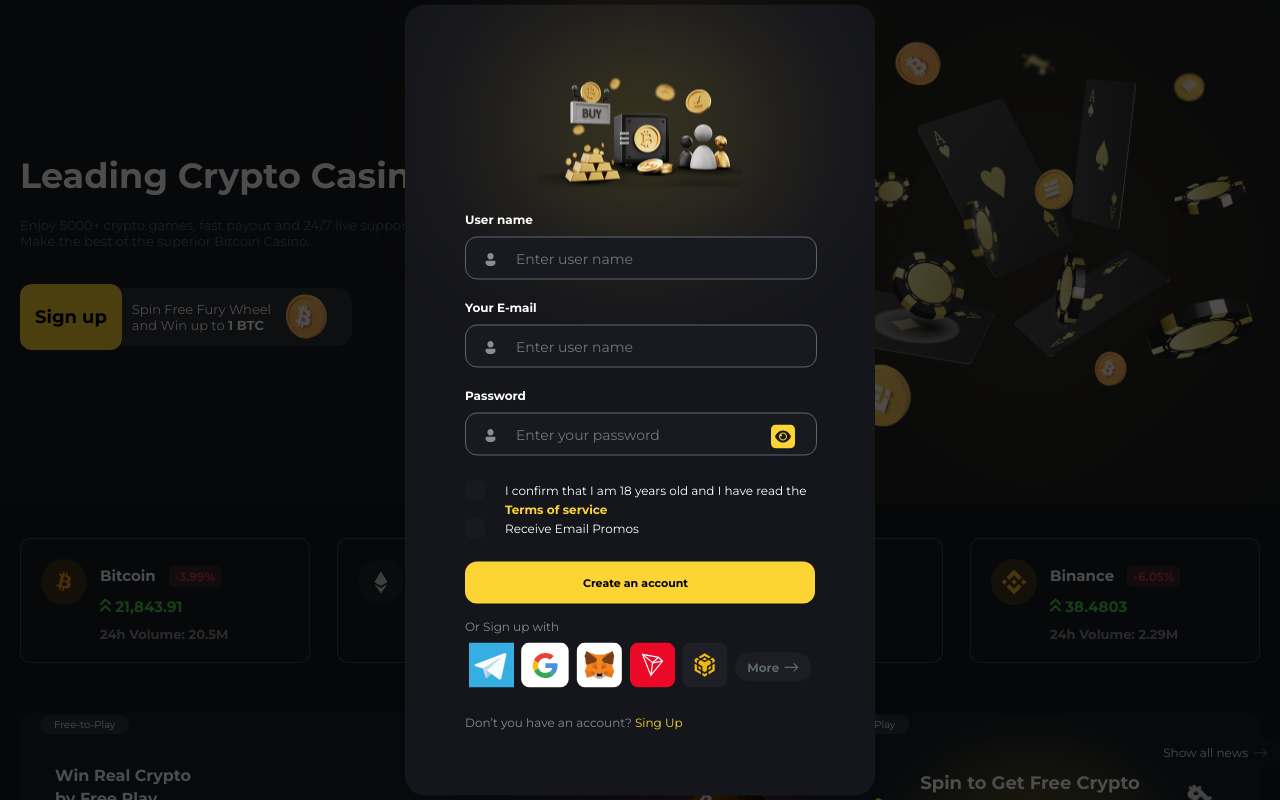
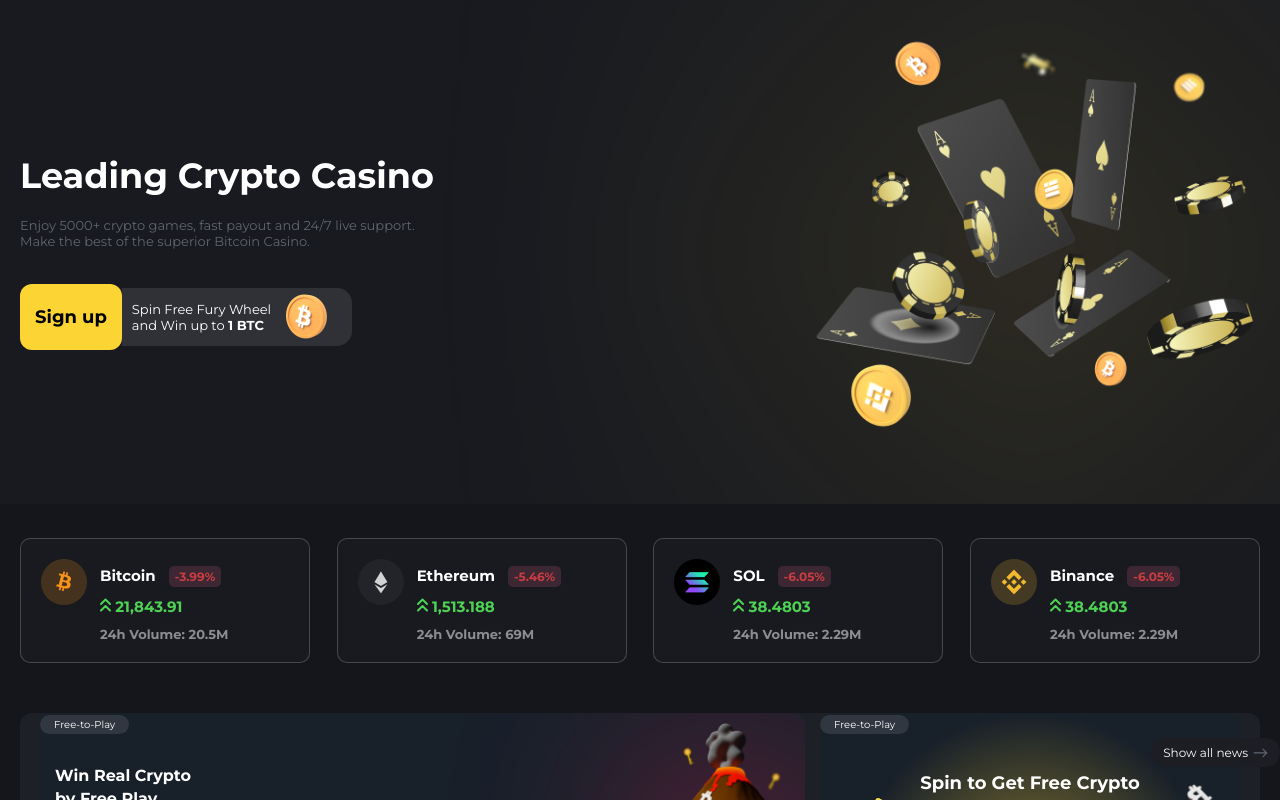
Before and after one commit to dmitro3/casino, a Next.js app: page /home in a window 1280 px wide. Shown: the top 800 px of the page. Built offline with nearby package versions, Linux system fonts and the light colour scheme.

Commit message:
Revert "make comments"
This reverts commit 5d468c88948e3592da7a8af15ada4a58edc16658.

```diff
--- a/src/components/Checkbox/Checkbox.module.scss
+++ b/src/components/Checkbox/Checkbox.module.scss
@@ -12,11 +12,16 @@
   }
 }
 
+
+
 .checkbox {
  display: none;
+
+
 }
 
 .checkmark {
+
   position: absolute;
   width:20px;
   height: 20px;
@@ -25,6 +30,7 @@
   margin-right: 16px;
 
   &Confirm {
+
 
     &::after {
       content: '';
--- a/src/components/Checkbox/Checkbox.tsx
+++ b/src/components/Checkbox/Checkbox.tsx
@@ -18,6 +18,7 @@
           setIsChecked(!isChecked);
         }}
       />
+
       <span
         className={`${styles.checkmark} ${
           isChecked ? styles.checkmarkConfirm : ``
--- a/src/pages/home/components/RegistrationModal/RegistrationModal.module.scss
+++ b/src/pages/home/components/RegistrationModal/RegistrationModal.module.scss
@@ -8,20 +8,11 @@
   justify-content: center;
 }
 
-.inputContainer {
+.inputContainers {
+
   margin-bottom: 25px;
 
-  &Block {
-
-    input {
-      display: flex;
-      align-items: center;
-      justify-content: center;
-      width: 330px;
-      background-color: #181A20;
-      padding: 10px;
-      margin-top: 10px;
-    }
+  &Container {
 
     >p {
       color:#fff;
@@ -31,6 +22,17 @@
      margin-top: 20px;
      }
   }
+
+}
+
+.input {
+  display: flex;
+  align-items: center;
+  justify-content: center;
+  width: 330px;
+  background-color: #181A20;
+  padding: 10px;
+  margin-top: 10px;
 }
 
 
@@ -41,7 +43,7 @@
   font-weight: 700;
 }
 
-.createAccountButton {
+.btn {
   width: 350px;
   padding: 14px 118px;
   border-radius: 12px;
@@ -55,6 +57,7 @@
   align-items: center;
   margin-top: 8px;
   margin-bottom: 20px;
+
 }
 
 .containerSignUpText {
--- a/src/pages/home/components/RegistrationModal/RegistrationModal.tsx
+++ b/src/pages/home/components/RegistrationModal/RegistrationModal.tsx
@@ -36,30 +36,30 @@
             />
           </div>
         </div>
-        <div className={styles.inputContainer}>
-          <div className={styles.inputContainerBlock}>
+        <div className={styles.inputContainers}>
+          <div className={styles.inputContainersContainer}>
             <p>User name</p>
             <Input
               password={false}
-              customStyles={styles.inputContainerBlockInput}
+              customStyles={styles.input}
               icon={<PersonIcon color="#8C8D90" />}
               placeholder="Enter user name"
             />
           </div>
-          <div className={styles.inputContainerBlock}>
+          <div className={styles.inputContainersContainer}>
             <p>Your E-mail</p>
             <Input
               password={false}
-              customStyles={styles.inputContainerBlockInput}
+              customStyles={styles.input}
               icon={<PersonIcon color="#8C8D90" />}
               placeholder="Enter user name"
             />
           </div>
-          <div className={styles.inputContainerBlock}>
+          <div className={styles.inputContainersContainer}>
             <p>Password</p>
             <Input
               password
-              customStyles={styles.inputContainerBlockInput}
+              customStyles={styles.input}
               icon={<PersonIcon color="#8C8D90" />}
               placeholder="Enter your password"
             />
@@ -78,10 +78,7 @@
           }
         />
         <Checkbox label={<p>Receive Email Promos</p>} />
-        <Button
-          label="Create an account"
-          customStyles={styles.createAccountButton}
-        />
+        <Button label="Create an account" customStyles={styles.btn} />
         <span className={styles.containerSignUpText}>Or Sign up with</span>
         <div className={styles.authorizationContainer}>
           <div>
--- a/src/pages/home/index.tsx
+++ b/src/pages/home/index.tsx
@@ -12,11 +12,10 @@
 import styles from './index.module.scss';
 
 const HomeContainer: FC = () => {
-  const [registrationModalVisible, setRegistrationModalVisible] =
-    useState(true);
+  const [modalVisible, setIsModalVisible] = useState(false);
 
-  const toggleModal = () => {
-    setRegistrationModalVisible(!registrationModalVisible);
+  const showModal = () => {
+    setIsModalVisible(!modalVisible);
   };
 
   return (
@@ -39,9 +38,7 @@
         <FeatureSection />
         <TabSection />
         <ContentFooter />
-        {registrationModalVisible && (
-          <RegistrationModal toggleModal={toggleModal} />
-        )}
+        {modalVisible && <RegistrationModal toggleModal={showModal} />}
       </section>
     </>
   );
```
